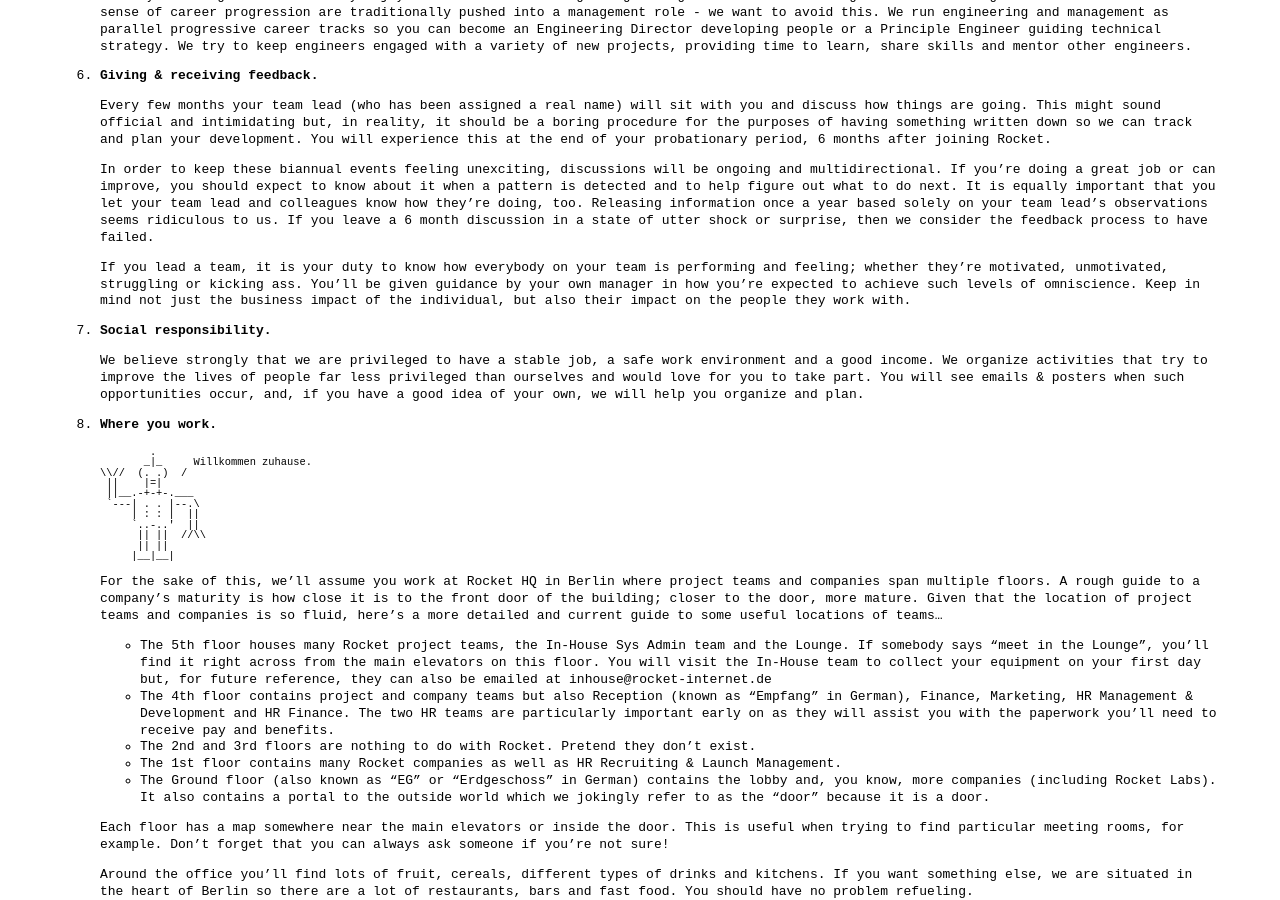
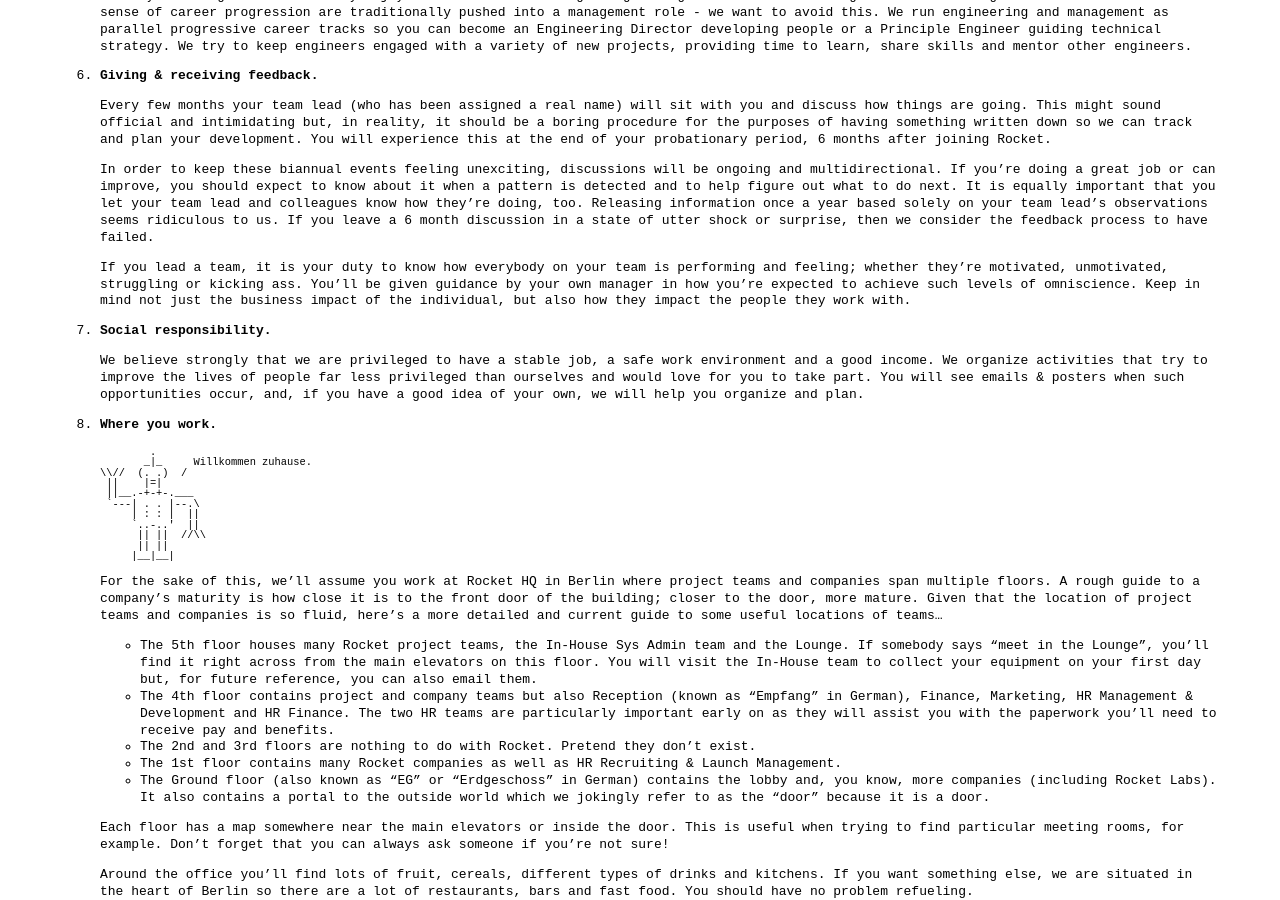
Before and after one commit to rocket-internet-berlin/RocketTechHandbook, a Jekyll site: the page built from content/index.md, in a window 1280 px wide and 900 px high, scrolled down 2248 px. Built offline with Jekyll 4.4.1, drawn with Linux system fonts in a browser that asks for light colours; some of the changed text lies outside the part shown.

Commit message:
copy tweaks & added more links

```diff
--- a/content/index.md
+++ b/content/index.md
@@ -33,7 +33,7 @@ permalink: /
 
     Rocket is ambitious and has high expectations of delivery and quality but we strive to foster a genuinely happy work environment. Maintaining such an environment is done by you & your colleagues but to help you along, here are some guidelines…
 
-    * Be nice. While we’ve done a bunch of research into destroying all emotion, we have been unsuccessful… So far. The failure of that research means we need to be calm when things go wrong (which will happen), say “hello” in the elevator and do a robot dance when somebody does a good job.
+    * Be nice. We’ve spent 28,64€ on research to try and rid ourselves of all emotion. This was a disaster and losing over 28€ made us really angry. To compensate for that failure, we try to stay calm when things go wrong (and they will), say “hello” to each other in the elevator and do a little robot dance to celebrate success.
     * Be curious. We may not fully understand how all decisions are made but we believe everybody is trying to do the right thing with the data they have. If you don’t understand something or disagree, you should feel comfortable asking.
     * Be trusting. Trusting the intent and competency of each other is cheaper than a process and more fun. The assumption of trust is a critical part of our hiring strategy and our success.
     * Be open to failure. When things don’t turn out as expected, celebrate it. We don’t make complex decisions in isolation so don’t expect to be blamed. Do expect to work out what we can learn and change to make ourselves better.
@@ -50,7 +50,7 @@ permalink: /
     * You will only ever be promoted, paid or given feedback based on your experience, the quality of your work and the impact you have had.
     * You will work in the mode that best suits you and your team. Teams at Rocket use their judgement to choose the tools and methodologies they believe will yield the most success.
     * You will have as few rules and processes imposed on you as possible. Some processes are globally a good idea but those that cater to the lowest common denominator can damage autonomy.
-    * You will never be asked to compromise on quality. Rocket has built enough companies to know that deliberately cutting quality is always painful in the long run.
+    * You will not be asked by your manager to compromise quality. Rocket has built enough companies to know that deliberately cutting quality is always painful in the long run.
     * You may not know the project you will be working on in a few months. Change is part of Rocket’s business model which can be unpredictable and often fun.
     * You will be allowed to take reasonable risks. Well considered risks are at the heart of Rocket’s success so you will be provided with the latitude to experiment with something new to achieve great results.
     * You will be provided with opportunities to learn and grow. Rocket provides various career paths and you want to learn new, relevant skills. We will try to provide the time and resources to help you develop in the direction that best suits you.
@@ -78,7 +78,7 @@ permalink: /
 
     In order to keep these biannual events feeling unexciting, discussions will be ongoing and multidirectional. If you’re doing a great job or can improve, you should expect to know about it when a pattern is detected and to help figure out what to do next. It is equally important that you let your team lead and colleagues know how they’re doing, too. Releasing information once a year based solely on your team lead’s observations seems ridiculous to us. If you leave a 6 month discussion in a state of utter shock or surprise, then we consider the feedback process to have failed.
 
-    If you lead a team, it is your duty to know how everybody on your team is performing and feeling; whether they’re motivated, unmotivated, struggling or kicking ass. You’ll be given guidance by your own manager in how you’re expected to achieve such levels of omniscience. Keep in mind not just the business impact of the individual, but also their impact on the people they work with.
+    If you lead a team, it is your duty to know how everybody on your team is performing and feeling; whether they’re motivated, unmotivated, struggling or kicking ass. You’ll be given guidance by your own manager in how you’re expected to achieve such levels of omniscience. Keep in mind not just the business impact of the individual, but also how they impact the people they work with.
 
 1. Social responsibility.
 
@@ -91,7 +91,7 @@ permalink: /
 
     For the sake of this, we’ll assume you work at Rocket HQ in Berlin where project teams and companies span multiple floors. A rough guide to a company’s maturity is how close it is to the front door of the building; closer to the door, more mature. Given that the location of project teams and companies is so fluid, here’s a more detailed and current guide to some useful locations of teams…
 
-    * The 5th floor houses many Rocket project teams, the In-House Sys Admin team and the Lounge. If somebody says “meet in the Lounge”, you’ll find it right across from the main elevators on this floor. You will visit the In-House team to collect your equipment on your first day but, for future reference, they can also be emailed at inhouse@rocket-internet.de
+    * The 5th floor houses many Rocket project teams, the In-House Sys Admin team and the Lounge. If somebody says “meet in the Lounge”, you’ll find it right across from the main elevators on this floor. You will visit the In-House team to collect your equipment on your first day but, for future reference, you can also email them.
     * The 4th floor contains project and company teams but also Reception (known as “Empfang” in German), Finance, Marketing, HR Management & Development and HR Finance. The two HR teams are particularly important early on as they will assist you with the paperwork you’ll need to receive pay and benefits.
     * The 2nd and 3rd floors are nothing to do with Rocket. Pretend they don’t exist.
     * The 1st floor contains many Rocket companies as well as HR Recruiting & Launch Management.
```
Also changed, not shown: other parts of content/index.md (+4 -1 lines).
